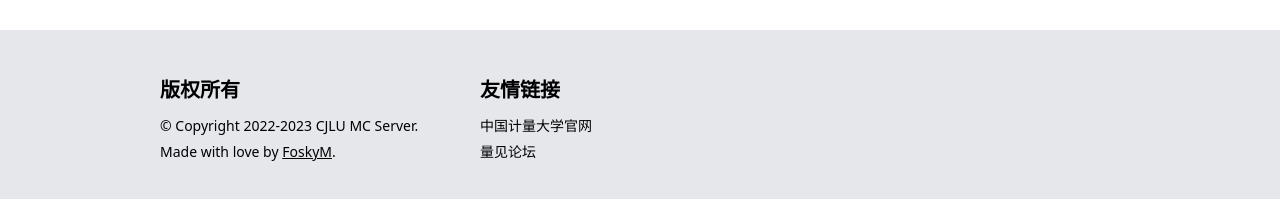
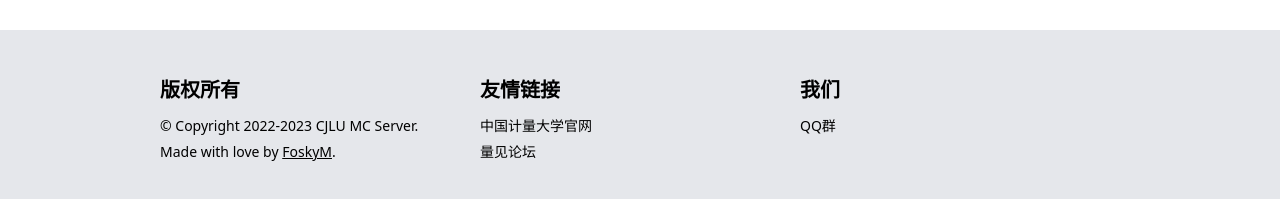
Before and after one commit to FoskyM/cjlu-mc-web, a Vue app: page / in a window 1280 px wide. Shown: the part 1133-1332 px from the top of the page. Built offline with nearby package versions, Linux system fonts and the light colour scheme.

Commit message:
feat: add contact information

```diff
--- a/src/components/Footer.vue
+++ b/src/components/Footer.vue
@@ -12,6 +12,15 @@
         <ul class="text-sm">
           <li v-for="link in links" :key="link.name" class="mt-1.5">
             <a :href="link.url" target="_blank">{{ link.name }}</a>
+          </li>
+        </ul>
+      </div>
+
+      <div class="col-span-3 md:col-span-1 mt-2 md:mt-0">
+        <h3 class="text-xl py-1.5 font-bold">我们</h3>
+        <ul class="text-sm">
+          <li v-for="contact in contacts" :key="contact.name" class="mt-1.5">
+            <a :href="contact.url" target="_blank">{{ contact.name }}</a>
           </li>
         </ul>
       </div>
@@ -30,6 +39,13 @@ const links = [
     url: "https://bbs.cjlu.cc"
   }
 ]
+
+const contacts = [
+  {
+    name: "QQ群",
+    url: "http://qm.qq.com/cgi-bin/qm/qr?_wv=1027&k=4rKquohheWp31szGG6RESC2e__mZ2A2f&authKey=%2FVm%2BUctzHuJ23nMYVvQ7gEfCX6FZIR4KPwlKGkC25V9KvKmBYRiJSzjdN6xobu%2BH&noverify=0&group_code=529555678"
+  }
+]
 </script>
 
 <style scoped>
```
